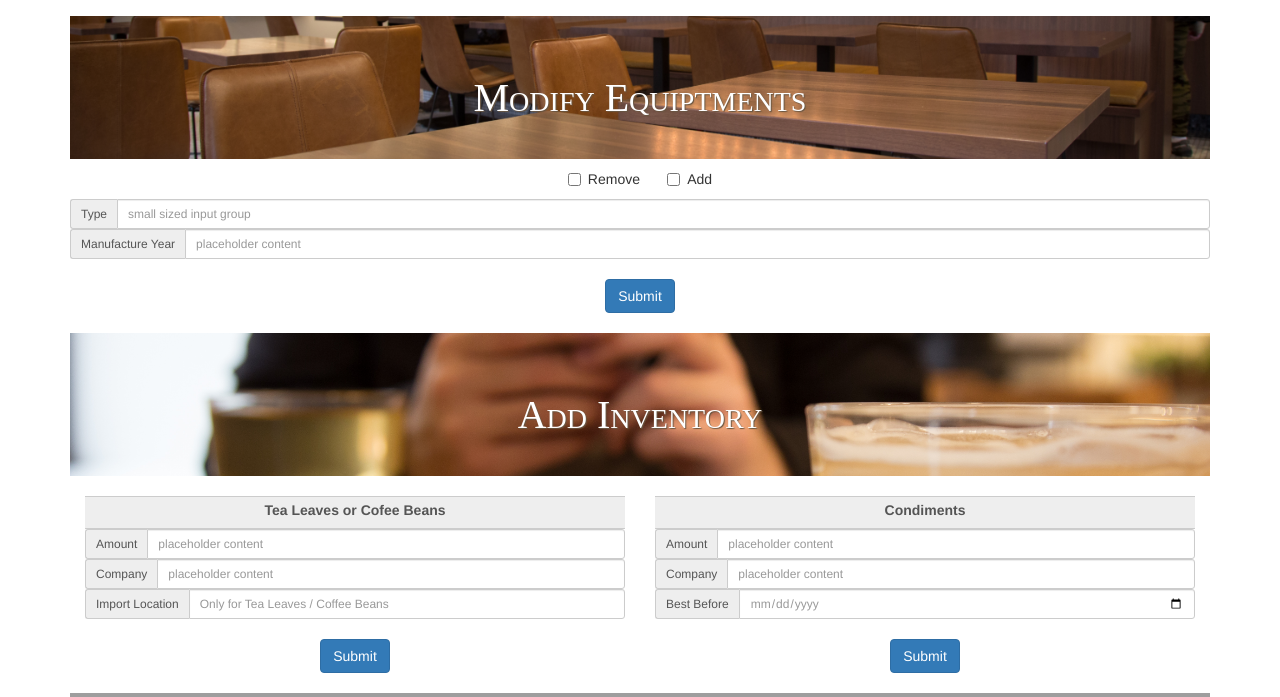
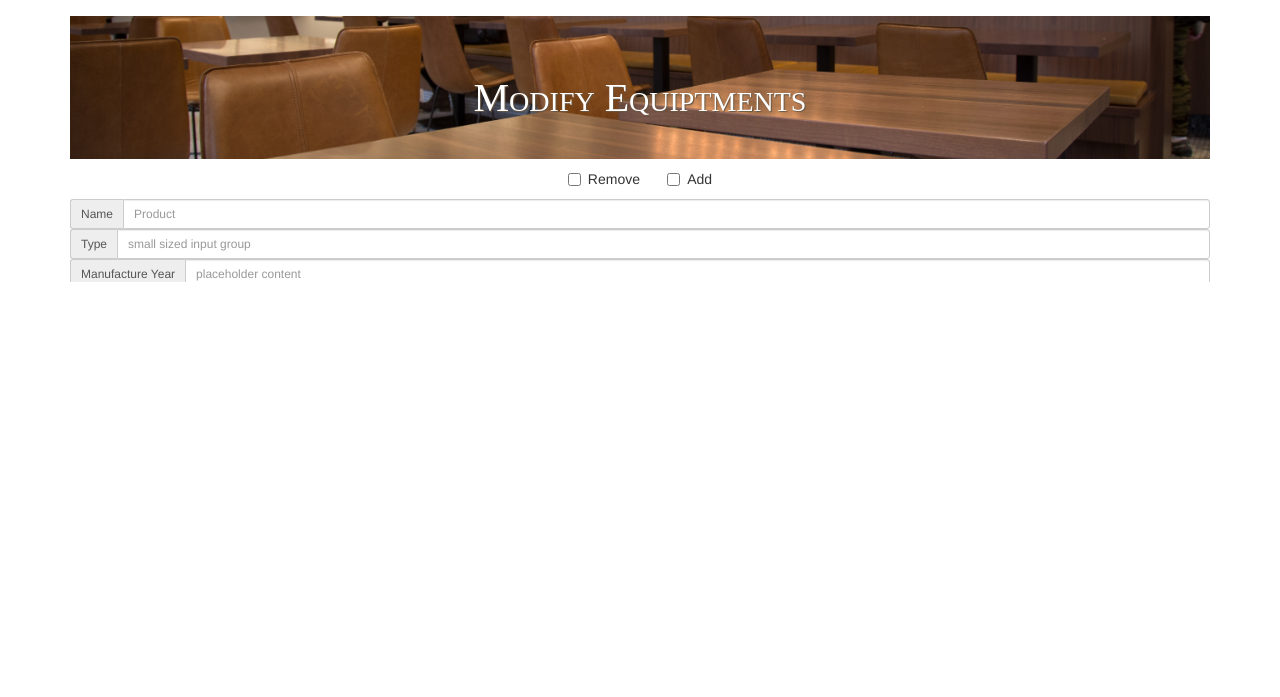
Before and after one commit to eayuban/Coffee_Shop_Database, a PHP site: page /modifypage.php in a window 1280 px wide. Shown: the part 735-1432 px from the top of the page. Run offline with PHP 8.4, Linux system fonts and the light colour scheme; some libraries are stand-ins or nearby versions; grey boxes are pictures that could not be loaded.

Commit message:
Add more fields for inventory modification

```diff
--- a/CoffeeShop/modifypage.php
+++ b/CoffeeShop/modifypage.php
@@ -118,6 +118,9 @@
 					</div>
 				</div>
 				<div>
+					<div class="input-group input-group-sm"><span class="input-group-addon">Name</span>
+						<input type="text" class="form-control" placeholder="Product">
+					</div>
 					<div class="input-group input-group-sm"><span class="input-group-addon">Type</span>
 						<input type="text" class="form-control" placeholder="small sized input group">
 					</div>
@@ -151,6 +154,9 @@
 
 						</div>
 						<!-- /input-group -->
+						<div class="input-group input-group-sm"><span class="input-group-addon">Name</span>
+							<input type="text" class="form-control" placeholder="Product">
+						</div>
 						<div class="input-group input-group-sm"><span class="input-group-addon">Amount</span>
 							<input type="text" class="form-control" placeholder="placeholder content">
 						</div>
@@ -172,6 +178,9 @@
 
 						</div>
 						<!-- /input-group -->
+						<div class="input-group input-group-sm"><span class="input-group-addon">Name</span>
+							<input type="text" class="form-control" placeholder="Product">
+						</div>
 						<div class="input-group input-group-sm"><span class="input-group-addon">Amount</span>
 							<input type="text" class="form-control" placeholder="placeholder content">
 						</div>
@@ -203,8 +212,8 @@
 			&nbsp
 			<form id="form4" name="form4" method="post">
 				<div>
-					<div class="input-group input-group-sm"><span class="input-group-addon">Name</span>
-						<input type="text" class="form-control" placeholder="Employee">
+					<div class="input-group input-group-sm"><span class="input-group-addon">SIN</span>
+						<input type="text" class="form-control" placeholder="Employee's SIN">
 					</div>
 				</div>
 				&nbsp
```
